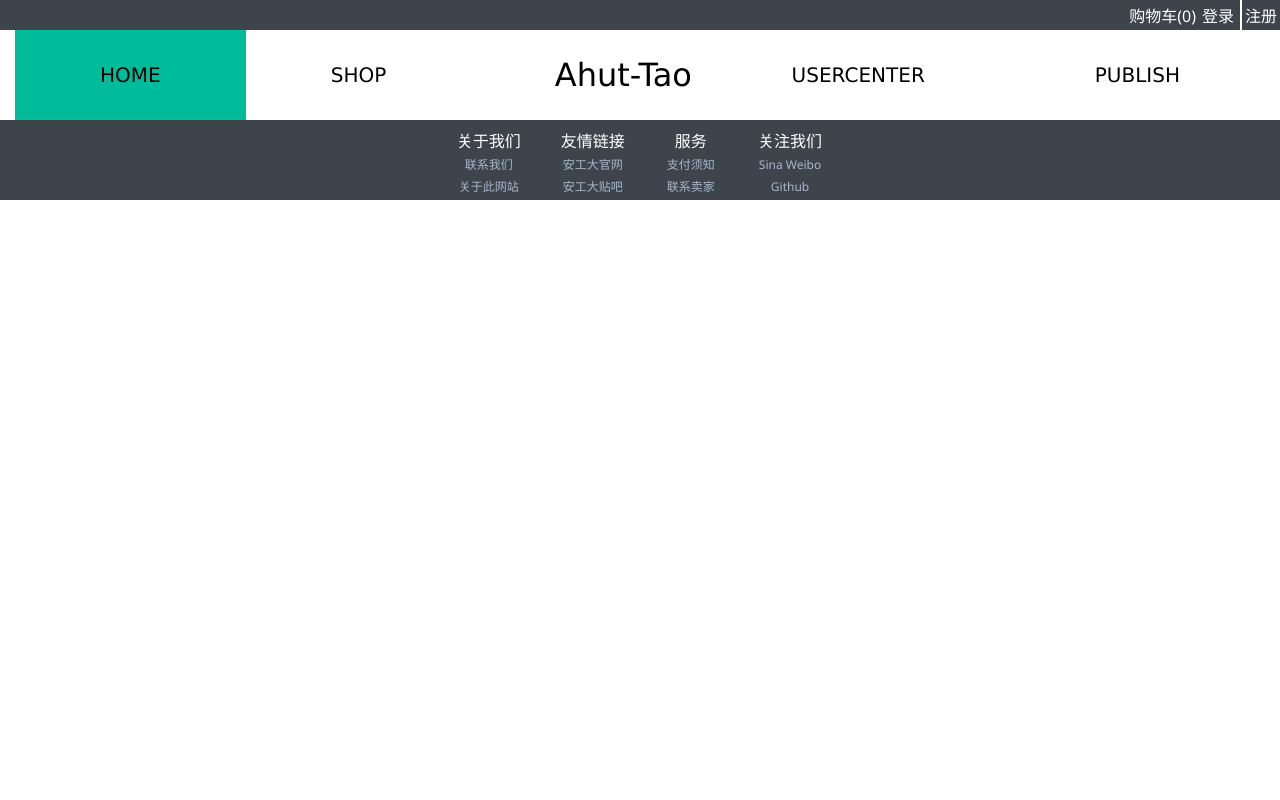
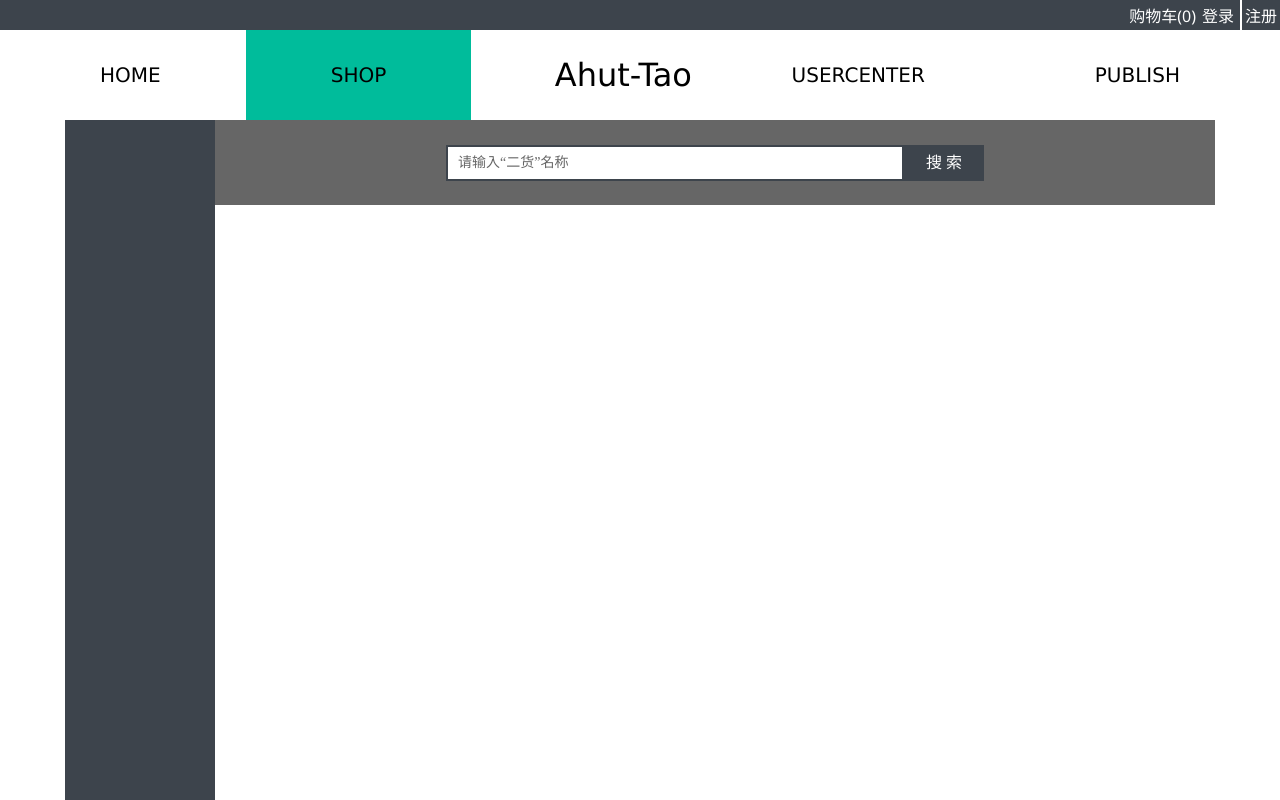
Before and after one commit to yangjanx/schoolmarket, a Vue app: page /#/home in a window 1280 px wide. Both pictures are taken after a click on the item "SHOP". Shown: the top 800 px of the page. Built offline with nearby package versions, Linux system fonts and the light colour scheme.

Commit message:
商品主页面

```diff
--- a/src/components/Shop.vue
+++ b/src/components/Shop.vue
@@ -1,3 +1,90 @@
 <template>
+  <div class="shop">
+      <div class="classify"></div>
+      <div class="goodswrap">
+        <div class="searchwrap">
+          <div class="search">
+              <input type="text" id="txt" value="请输入“二货”名称">
+              <button class="searchbtn">搜 索</button>
+          </div>
+        </div>
+        <div class="goodslist">
+            <transition>
+                <router-view></router-view>
+            </transition>
+        </div>
+      </div>
 
+  </div>
 </template>
+
+<script>
+import {mapGetters} from 'vuex'
+    export default {
+        data(){
+            return{}
+        },
+        created(){
+            this.$store.dispatch('changeShow','shop')   //导航栏切换
+        },
+        computed:mapGetters({
+            goods:'getGoods'
+        })
+    }
+</script>
+
+<style scoped>
+    .shop{
+        width: 1150px;
+        margin:0 auto;
+        display: flex;
+        /* border: 1px solid red */
+    }
+    .shop:after{
+        width: 0;
+        height: 0;
+        display: block;
+        clear: both;
+        content: ""
+    }
+    .classify{
+        width: 150px;
+        height: 900px;
+        background-color: #3d444c;
+    }
+    .goodswrap{
+        width: 1000px;
+    }
+    .searchwrap{
+        height: 85px;
+        position: relative;
+        background-color: #666;
+    }
+    .search{
+        width: 538px;
+        height: 36px;
+        margin: 0 auto;
+        padding-top: 25px;
+    }
+    .search input{
+        position: relative;
+        width: 444px;
+        padding-left: 10px;
+        border: 2px solid #3d444c;
+        color: #666;
+        font: 14px/32px "微软雅黑";
+    }
+    .search button{
+        float: right;
+        width: 80px;
+        height: 36px;
+        background-color: #3d444c;
+        color: #fff;
+        font: 16px/36px "微软雅黑";
+        cursor: pointer;
+        border: none;
+        padding: 0;
+        margin: 0;
+        outline-style: none;
+    }
+</style>
```
